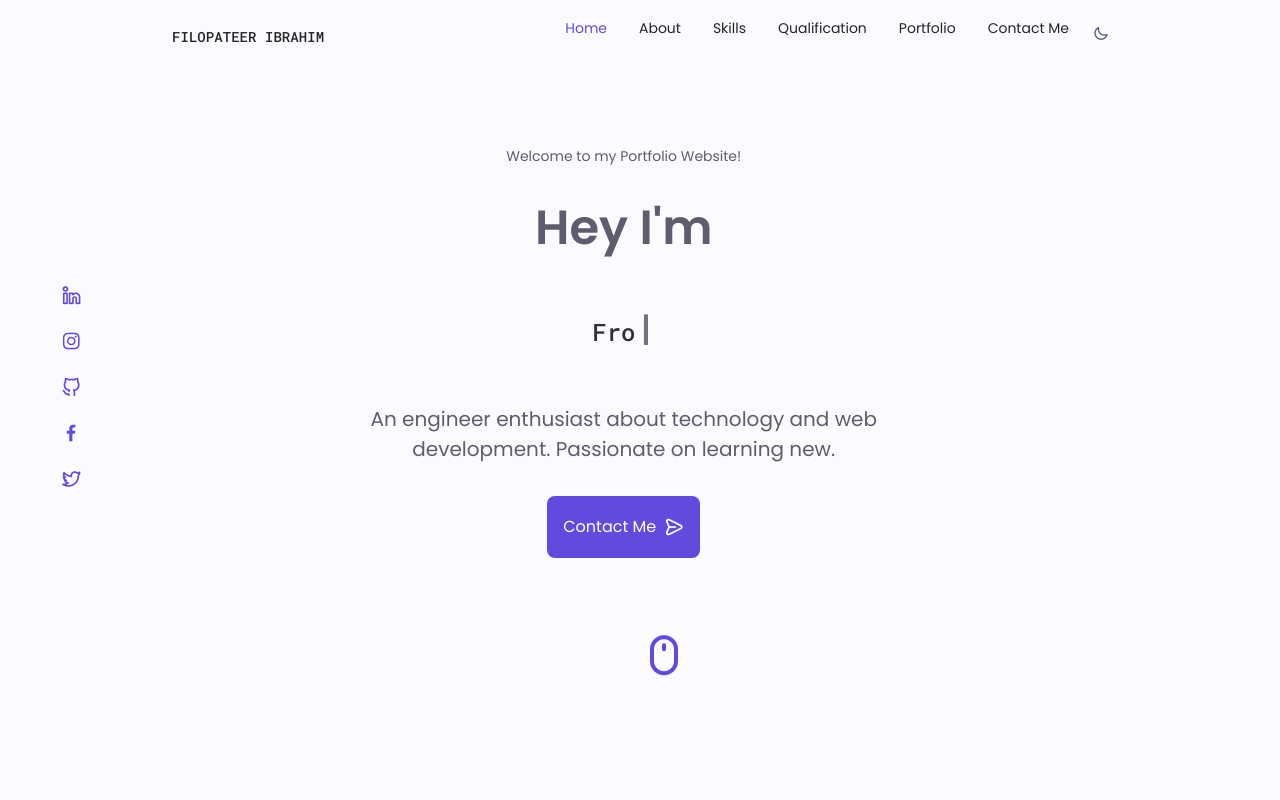
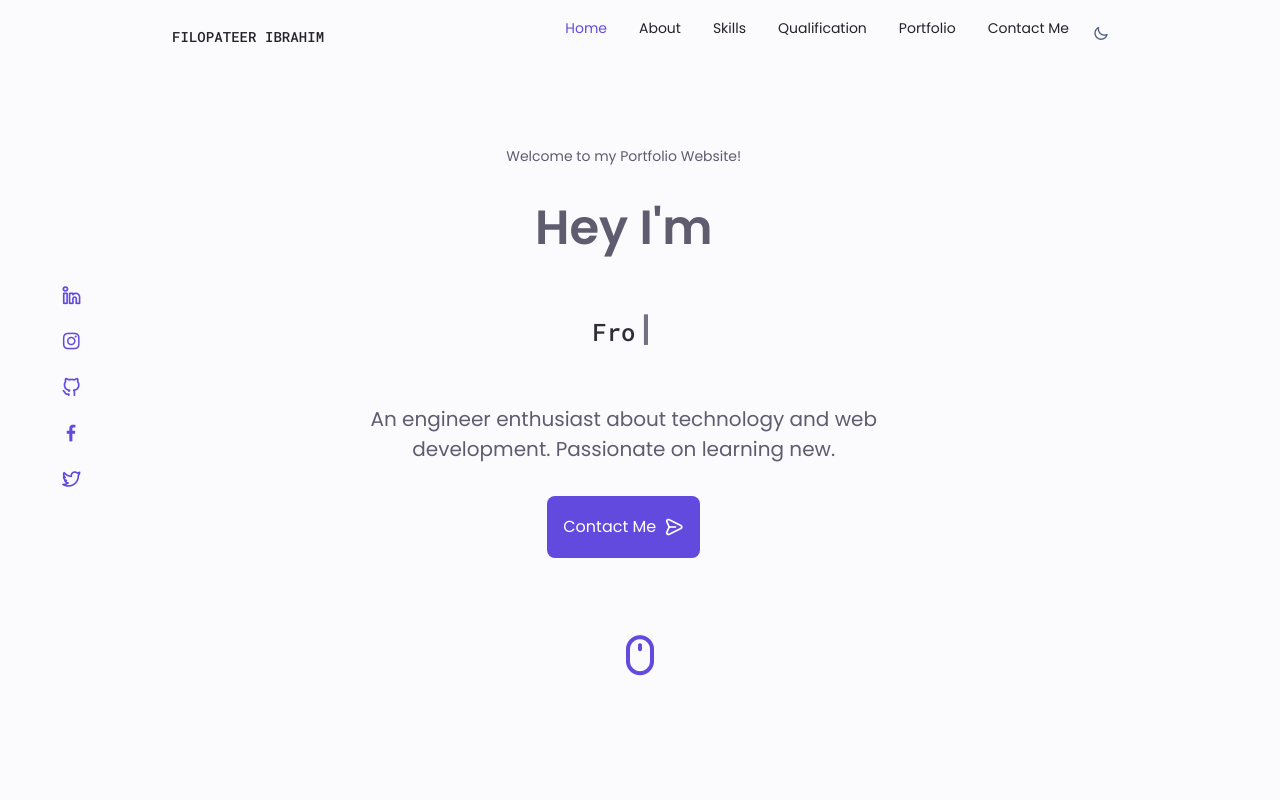
Before and after one commit to PhiloIbrahim/mainPortfolio, a plain HTML site: page index.html in a window 1280 px wide. Shown: the top 800 px of the page. Drawn offline with nearby package versions, Linux system fonts and the light colour scheme.

Commit message:
Update style.css

```diff
--- a/css/style.css
+++ b/css/style.css
@@ -1539,6 +1539,9 @@ form textarea {
   .home__data {
     margin-right: 6rem;
   }
+  .home__scroll {
+    margin-right: 3rem;
+  }
 
   .home__social {
     transform: translateX(-7.5rem);
```
